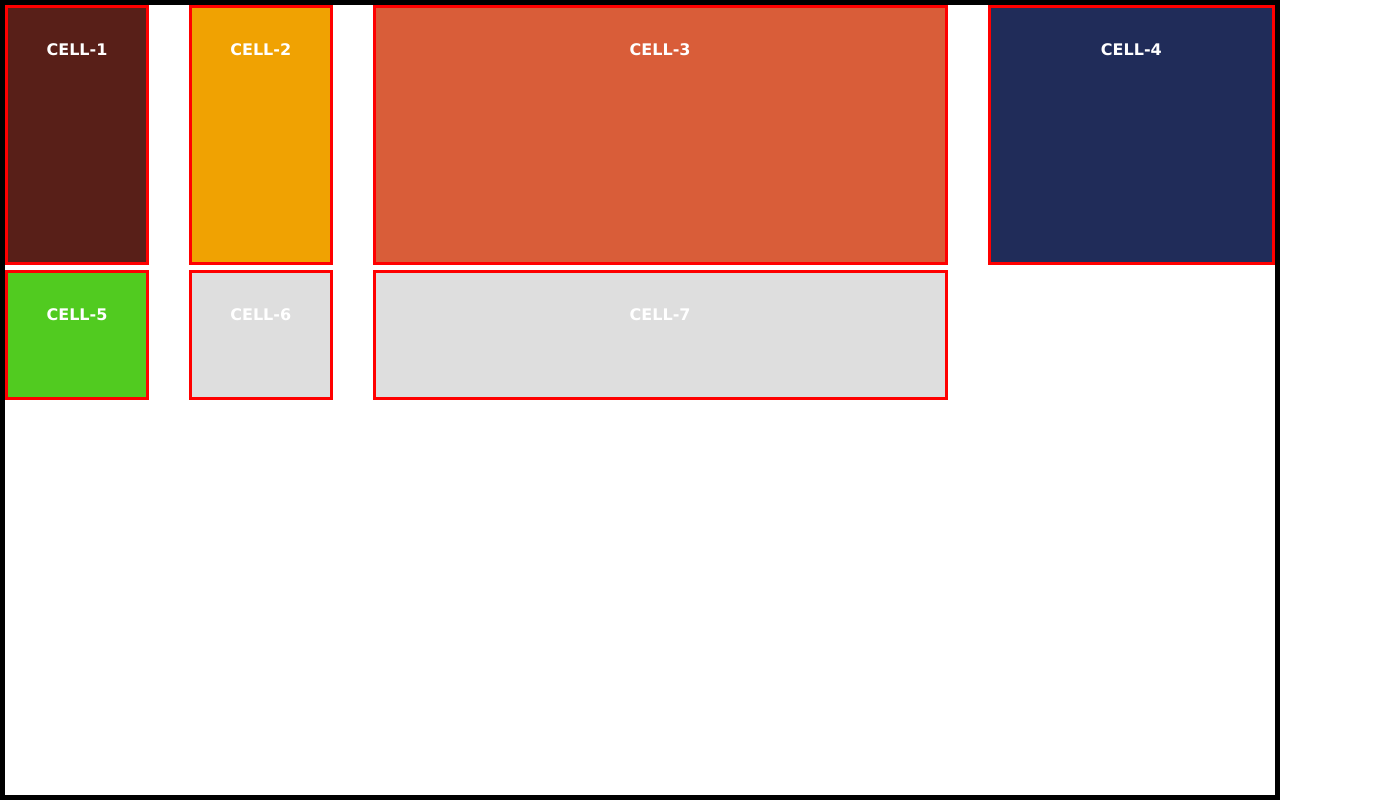
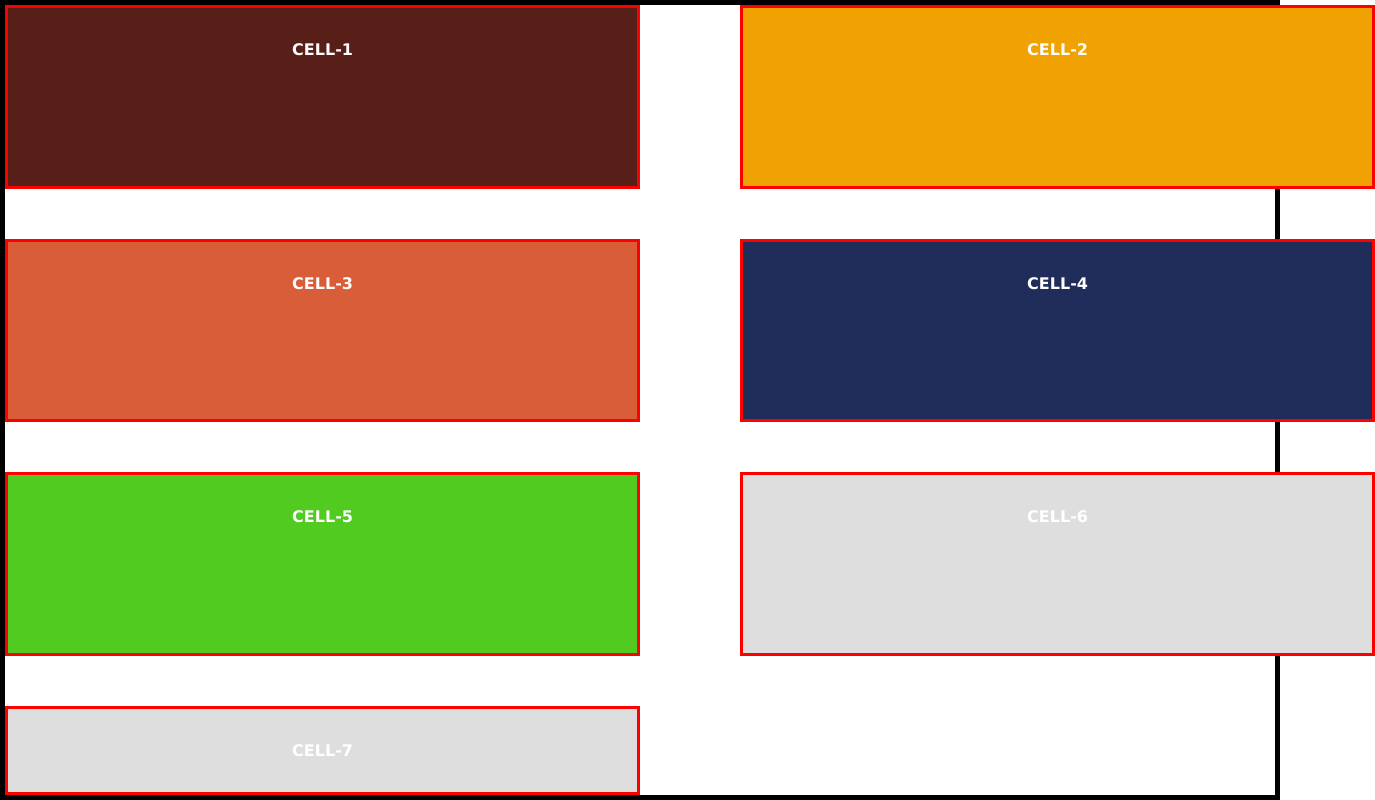
Before and after one commit to indraworks/NEW_HTML_SMILGA_BRAD, a plain HTML site: page tutorial/index.html in a window 1280 px wide. Shown: the whole page, 1375 px wide, since content can reach past the window. Drawn offline with Linux system fonts and the light colour scheme.

```diff
--- a/tutorial/style.css
+++ b/tutorial/style.css
@@ -21,8 +21,8 @@ body {
   display: grid;
   /* height: wajib diset dulu agat auto pada rows bisa aktif !  */
   height: 100vh;
-  grid-template-columns: 1fr 1fr 4fr 2fr;
-  grid-template-rows: 2fr 1fr 3fr;
+  grid-template-columns: 25% 25% 25% 25%;
+  grid-template-rows: 1fr 1fr 1fr;
   /* kasih gap  cek di:310_gap.txt */
   /* grid-gap: 10px 30px; gap row:10px col:20px   */
   /* command terbaru tuk gap
@@ -33,7 +33,9 @@ gap:5px 40px ---> tuk row gap:5px dan col gap:40 px
 gap:7px ---> utk both row& col punya gap ygsama besar 7px ;
 
   */
-  gap: 5px 40px;
+  grid-template-columns: 50% 50%;
+  grid-template-rows: 1fr 1fr 1fr;
+  gap: 50px 100px; /* case utk fr vs % pilihlah  */
 }
 
 /* utk cell dia wraper ke cell-* dibawahnya
```
Also changed, not shown: 311_fr_vs_percentage.txt (added).
